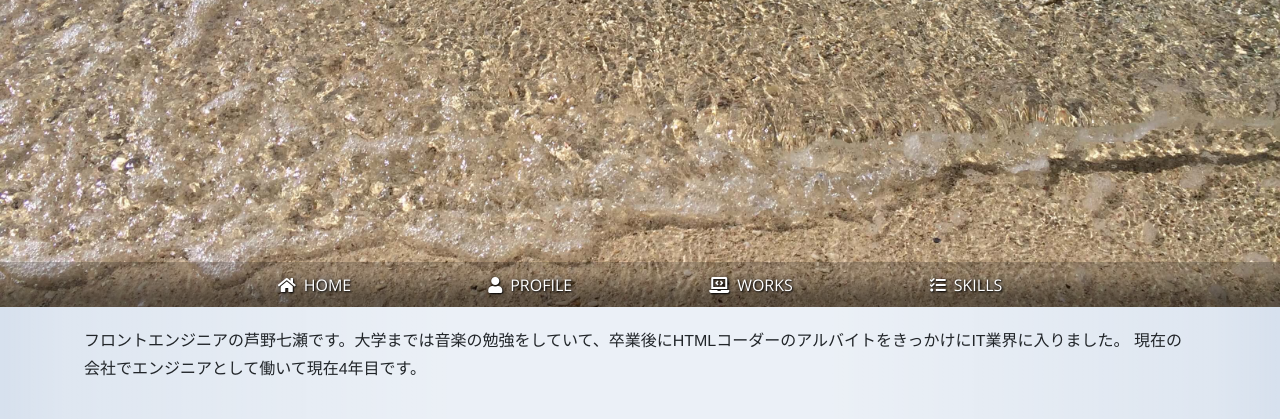
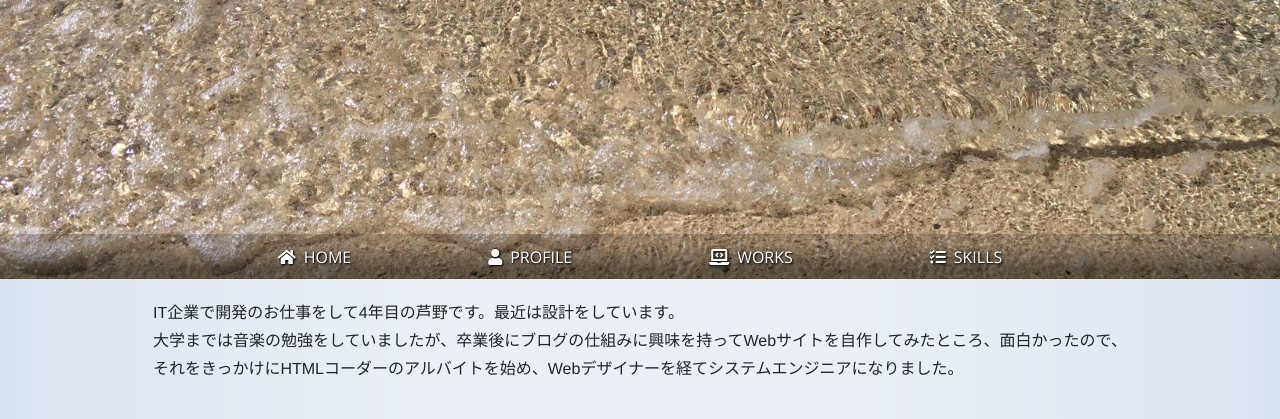
Before and after one commit to ashinon/portfolio, a website built with webpack: page index.html in a window 1280 px wide. Shown: the part 381-800 px from the top of the page. Built offline with nearby package versions, Linux system fonts and the light colour scheme.

Commit message:
[modify]TOPの文章の差し替えと微修正（スライダーの左右アイコンのz-index）

```diff
--- a/index.html
+++ b/index.html
@@ -54,8 +54,9 @@
         </div>
         <div id="introduction">
           <p>
-            フロントエンジニアの芦野七瀬です。大学までは音楽の勉強をしていて、卒業後にHTMLコーダーのアルバイトをきっかけにIT業界に入りました。
-            現在の会社でエンジニアとして働いて現在4年目です。
+            IT企業で開発のお仕事をして4年目の芦野です。最近は設計をしています。<br />
+            大学までは音楽の勉強をしていましたが、卒業後にブログの仕組みに興味を持ってWebサイトを自作してみたところ、面白かったので、<br />
+            それをきっかけにHTMLコーダーのアルバイトを始め、Webデザイナーを経てシステムエンジニアになりました。
           </p>
         </div>
       </div>
```
Also changed, not shown: dist/css/style.css, dist/js/index.js.
